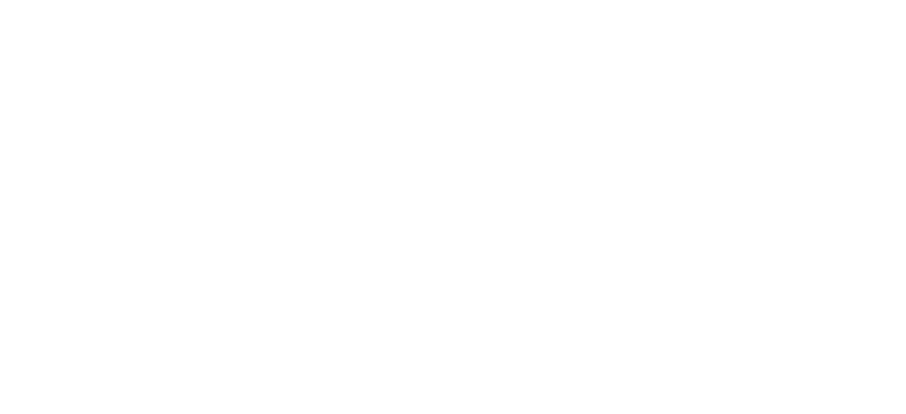
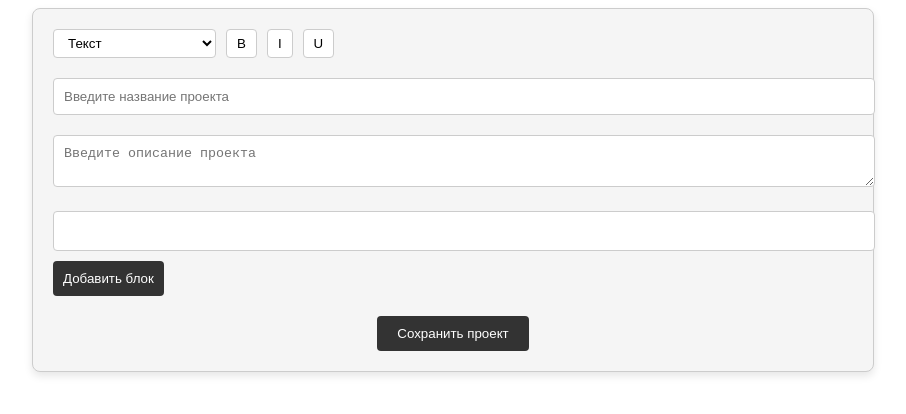
Before and after one commit to Eugene665/ProjectZen, a Vue app in the folder projectzen/: page /project_page in a window 1280 px wide. Before the commit this address had no page. Shown: the top 414 px of the page, without its empty margins (187-1093 px from the left). Built offline with nearby package versions, Linux system fonts and the light colour scheme.

Commit message:
Added project_page, text selection buttons do not work, no work with photos

```diff
--- a/projectzen/src/router.js
+++ b/projectzen/src/router.js
@@ -3,11 +3,13 @@
 import Login from './components/logForm.vue';
 import Register from './components/regForm.vue';
 import Profile from './views/regView.vue';
+import Project_page from './views/project_page.vue';
 
 const routes = [
   { path: '/', component: Home },
   { path: '/login', component: Login },
   { path: '/register', component: Register },
+  { path: '/project_page', component: Project_page },
   { path: '/profile', component: Profile, meta: { requiresAuth: true } },
 ];
 
--- /dev/null
+++ b/projectzen/src/views/project_page.vue
@@ -0,0 +1,166 @@
+<template>
+  <div class="project-editor">
+    <!-- Верхняя панель инструментов -->
+    <div class="toolbar">
+      <select v-model="fontSize" class="toolbar-item">
+        <option value="32px">Большой заголовок</option>
+        <option value="24px">Заголовок</option>
+        <option value="16px">Текст</option>
+      </select>
+      <button class="toolbar-item" @click="applyStyle('bold')">B</button>
+      <button class="toolbar-item" @click="applyStyle('italic')">I</button>
+      <button class="toolbar-item" @click="applyStyle('underline')">U</button>
+    </div>
+
+    <!-- Поле для ввода названия проекта -->
+    <div class="input-section">
+      <input
+        v-model="project.title"
+        class="project-title"
+        placeholder="Введите название проекта"
+      />
+    </div>
+
+    <!-- Поле для описания проекта -->
+    <div class="input-section">
+      <textarea
+        v-model="project.description"
+        class="project-description"
+        placeholder="Введите описание проекта"
+      ></textarea>
+    </div>
+
+    <!-- Блоки содержимого проекта -->
+    <div class="content-blocks">
+      <div
+        v-for="(block, index) in project.blocks"
+        :key="index"
+        class="content-block"
+        :style="{ fontSize: block.fontSize }"
+        contenteditable="true"
+        @input="updateBlockContent($event, index)"
+        @mouseup="saveSelection(index)"
+        @keyup="saveSelection(index)"
+      ></div>
+      <button @click="addBlock('text')" class="add-block-button">Добавить блок</button>
+    </div>
+
+    <!-- Кнопка сохранения -->
+    <div class="save-button">
+      <button @click="saveProject">Сохранить проект</button>
+    </div>
+  </div>
+</template>
+
+<script>
+export default {
+  data() {
+    return {
+      fontSize: "16px",
+      selection: null,
+      selectedBlockIndex: null,
+      project: {
+        title: "",
+        description: "",
+        blocks: [
+          { type: "text", content: "", fontSize: "16px" },
+        ],
+      },
+    };
+  },
+  methods: {
+    applyStyle(style) {
+      if (!this.selection || this.selectedBlockIndex === null) return;
+      const block = this.project.blocks[this.selectedBlockIndex];
+
+      const selectedText = this.selection.toString();
+      if (!selectedText) return;
+
+      const styledText = `<span style=\"${style}: ${style === 'bold' ? 'bold' : style};\">${selectedText}</span>`;
+      block.content = block.content.replace(selectedText, styledText);
+      this.updateContent(block.content, this.selectedBlockIndex);
+    },
+    saveSelection(index) {
+      this.selection = window.getSelection().getRangeAt(0);
+      this.selectedBlockIndex = index;
+    },
+    updateContent(content, index) {
+      this.project.blocks[index].content = content;
+    },
+    updateBlockContent(event, index) {
+      this.project.blocks[index].content = event.target.innerHTML;
+    },
+    addBlock(type) {
+      this.project.blocks.push({ type, content: "", fontSize: this.fontSize });
+    },
+    saveProject() {
+      console.log(this.project);
+    },
+  },
+};
+</script>
+
+<style scoped>
+.project-editor {
+  background-color: #f5f5f5;
+  color: #333;
+  padding: 20px;
+  max-width: 800px;
+  margin: auto;
+  border: 1px solid #ccc;
+  border-radius: 8px;
+  box-shadow: 0 4px 8px rgba(0, 0, 0, 0.1);
+}
+.toolbar {
+  display: flex;
+  gap: 10px;
+  margin-bottom: 20px;
+}
+.toolbar-item {
+  background-color: #fff;
+  border: 1px solid #ccc;
+  padding: 5px 10px;
+  border-radius: 4px;
+  cursor: pointer;
+}
+.input-section {
+  margin-bottom: 20px;
+}
+.project-title,
+.project-description {
+  width: 100%;
+  padding: 10px;
+  border: 1px solid #ccc;
+  border-radius: 4px;
+}
+.content-blocks {
+  margin-bottom: 20px;
+}
+.content-block {
+  background-color: #fff;
+  border: 1px solid #ccc;
+  padding: 10px;
+  margin-bottom: 10px;
+  border-radius: 4px;
+  width: 100%;
+}
+.add-block-button {
+  background-color: #333;
+  color: #fff;
+  padding: 10px;
+  border: none;
+  border-radius: 4px;
+  cursor: pointer;
+}
+.save-button {
+  text-align: center;
+}
+.save-button button {
+  background-color: #333;
+  color: #fff;
+  padding: 10px 20px;
+  border: none;
+  border-radius: 4px;
+  cursor: pointer;
+}
+</style>
```
